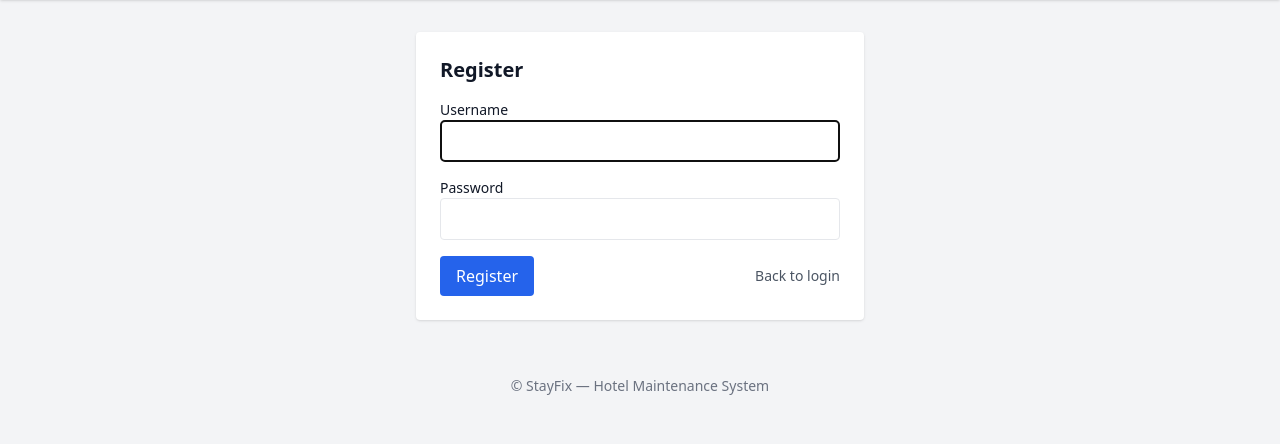
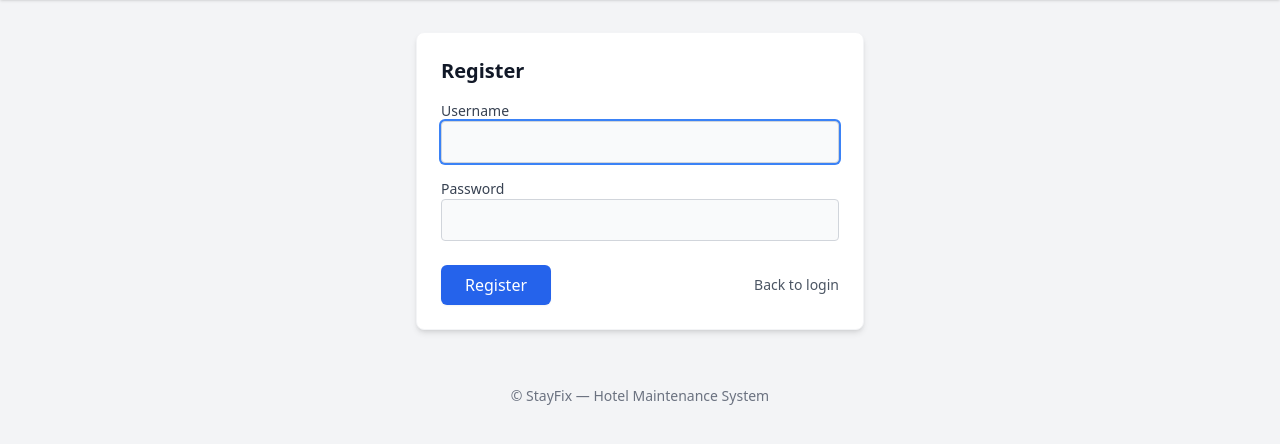
Before and after one commit to HIBARI102/Web_with_Flask, a Flask app: page /auth/register in a window 1280 px wide. Shown: the part 60-504 px from the top of the page. Run offline with Flask 3, Linux system fonts and the light colour scheme; some libraries are stand-ins or nearby versions.

Commit message:
style: add dark mode support to Register page

```diff
--- a/app/templates/auth/register.html
+++ b/app/templates/auth/register.html
@@ -1,20 +1,31 @@
 {% extends 'base.html' %}
 
 {% block content %}
-<div class="max-w-md mx-auto bg-white p-6 rounded shadow">
-  <h2 class="text-xl font-semibold mb-4">{{ t('register_heading') }}</h2>
+<div class="max-w-md mx-auto bg-white dark:bg-gray-800 p-6 rounded-lg shadow-md border border-gray-100 dark:border-gray-700 transition-colors duration-300">
+  <h2 class="text-xl font-semibold mb-4 text-gray-900 dark:text-white">{{ t('register_heading') }}</h2>
+
   <form method="post" class="space-y-4">
     <div>
-      <label class="block text-sm font-medium">{{ t('username') }}</label>
-      <input name="username" class="w-full border p-2 rounded" autofocus />
+      <label class="block text-sm font-medium text-gray-700 dark:text-gray-300">{{ t('username') }}</label>
+      <input name="username"
+             class="w-full border p-2 rounded bg-gray-50 dark:bg-gray-700 text-gray-900 dark:text-white border-gray-300 dark:border-gray-600 focus:ring-2 focus:ring-blue-500 outline-none transition-all"
+             autofocus />
     </div>
+
     <div>
-      <label class="block text-sm font-medium">{{ t('password') }}</label>
-      <input name="password" type="password" class="w-full border p-2 rounded" />
+      <label class="block text-sm font-medium text-gray-700 dark:text-gray-300">{{ t('password') }}</label>
+      <input name="password"
+             type="password"
+             class="w-full border p-2 rounded bg-gray-50 dark:bg-gray-700 text-gray-900 dark:text-white border-gray-300 dark:border-gray-600 focus:ring-2 focus:ring-blue-500 outline-none transition-all" />
     </div>
-    <div class="flex items-center justify-between">
-      <button class="bg-blue-600 text-white px-4 py-2 rounded">{{ t('register') }}</button>
-      <a href="/auth/login" class="text-sm text-gray-600">{{ t('back_to_login') }}</a>
+
+    <div class="flex items-center justify-between pt-2">
+      <button class="bg-blue-600 hover:bg-blue-700 text-white px-6 py-2 rounded-md font-medium transition-colors shadow-sm">
+        {{ t('register') }}
+      </button>
+      <a href="/auth/login" class="text-sm text-gray-600 dark:text-gray-400 hover:text-blue-600 dark:hover:text-blue-400 transition-colors">
+        {{ t('back_to_login') }}
+      </a>
     </div>
   </form>
 </div>
```
